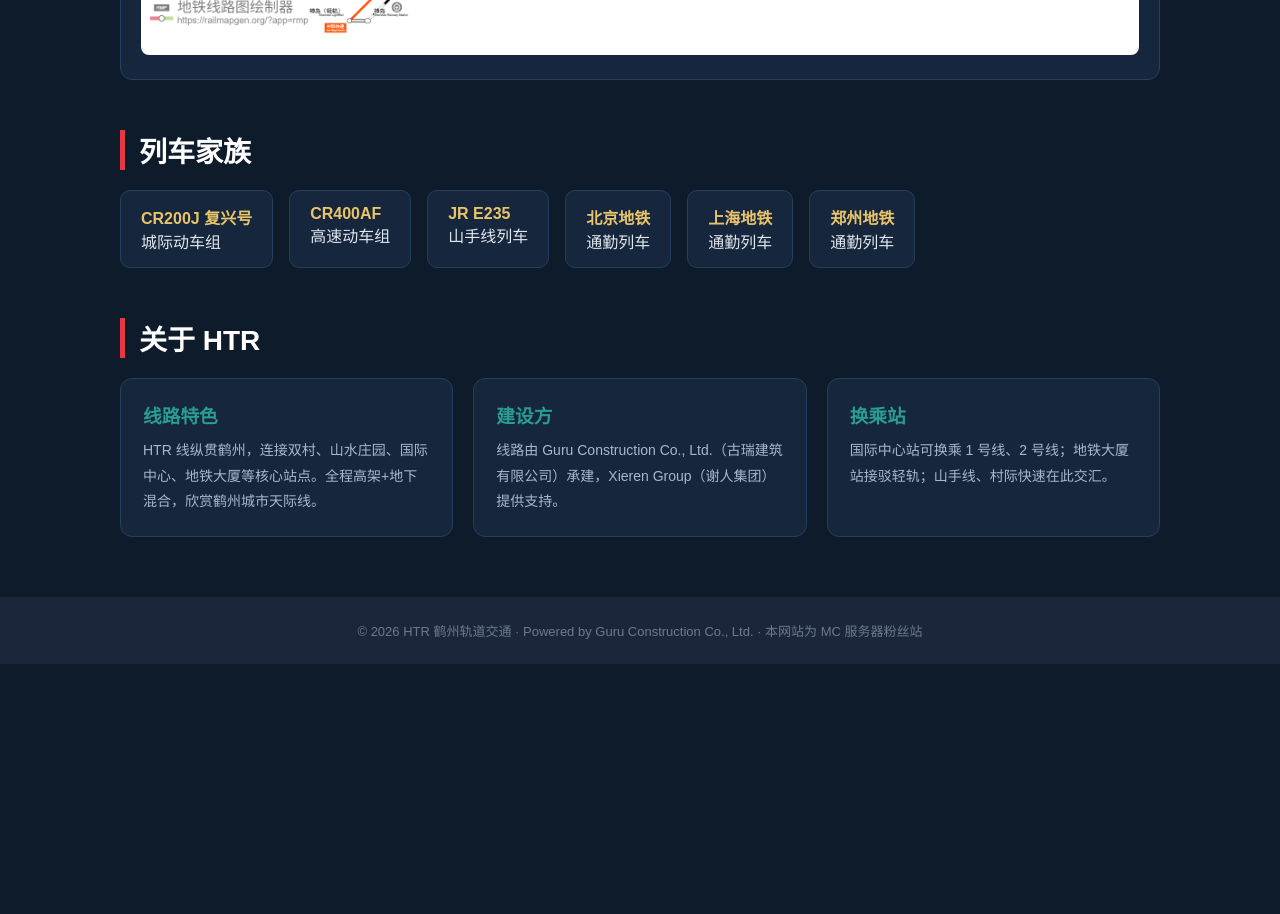
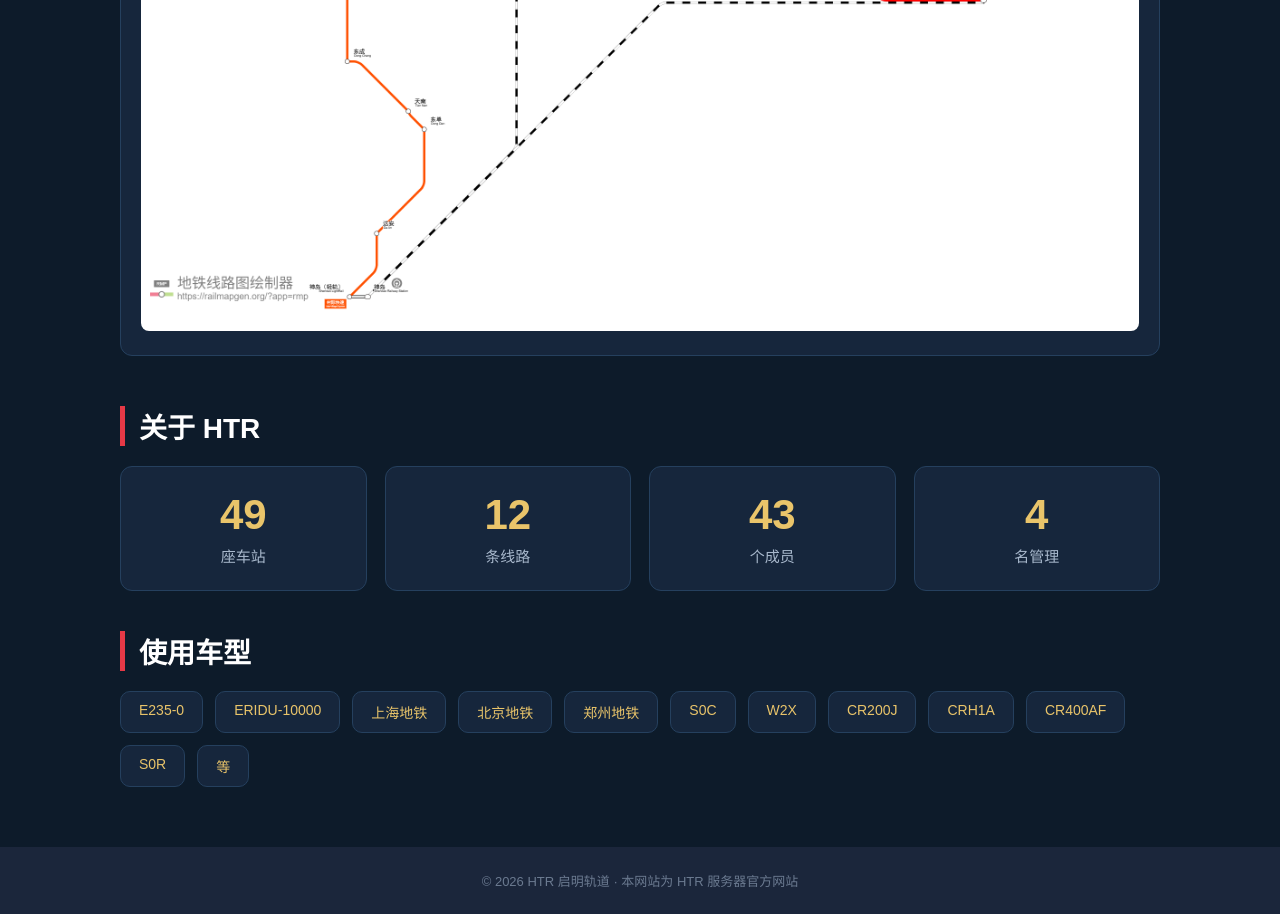
Before and after one commit to yshsxxs/htr-website, a plain HTML site: page index.html in a window 1280 px wide. Shown: the part 1300-2214 px from the top of the page. Before the commit the page ends 1964 px from the top, so only its background shows below. Drawn offline with Linux system fonts and the light colour scheme.

Commit message:
update: 腐竹要求版官网

```diff
--- a/index.html
+++ b/index.html
@@ -11,22 +11,22 @@ body { font-family: "Microsoft YaHei", "PingFang SC", sans-serif; background: #0
 .logo { background: #e63946; color: #fff; font-weight: 900; padding: 6px 14px; border-radius: 8px; font-size: 22px; letter-spacing: 2px; }
 .topbar nav a { color: #a8b8cc; text-decoration: none; margin-left: 22px; font-size: 15px; }
 .topbar nav a:hover { color: #fff; }
-.hero { background: linear-gradient(135deg, #1b263b 0%, #0d1b2a 60%, #1a3a5c 100%); padding: 80px 40px 60px; text-align: center; }
+.hero { background: linear-gradient(135deg, #1b263b 0%, #0d1b2a 60%, #1a3a5c 100%); padding: 90px 40px 70px; text-align: center; }
 .hero h1 { font-size: 52px; color: #fff; letter-spacing: 6px; }
 .hero h1 span { color: #e63946; }
-.hero p { margin-top: 16px; color: #a8b8cc; font-size: 18px; }
-.hero .line { display: inline-block; margin-top: 24px; background: #2a9d8f; color: #fff; padding: 8px 28px; border-radius: 20px; font-weight: bold; }
+.hero p { margin-top: 18px; color: #a8b8cc; font-size: 20px; line-height: 1.8; }
+.btn-join { display: inline-block; margin-top: 30px; background: #e63946; color: #fff; padding: 14px 48px; border-radius: 30px; font-size: 18px; font-weight: bold; text-decoration: none; }
+.btn-join:hover { background: #c12533; }
 section { max-width: 1100px; margin: 50px auto; padding: 0 30px; }
 h2 { font-size: 28px; color: #fff; margin-bottom: 20px; border-left: 5px solid #e63946; padding-left: 14px; }
-.grid { display: grid; grid-template-columns: repeat(auto-fit, minmax(300px, 1fr)); gap: 20px; }
-.card { background: #16263c; border-radius: 12px; padding: 22px; border: 1px solid #25405e; }
-.card h3 { color: #2a9d8f; margin-bottom: 10px; }
-.card p { color: #a8b8cc; font-size: 14px; line-height: 1.8; }
+.grid { display: grid; grid-template-columns: repeat(auto-fit, minmax(200px, 1fr)); gap: 18px; }
+.card { background: #16263c; border-radius: 12px; padding: 24px; border: 1px solid #25405e; text-align: center; }
+.card .num { font-size: 42px; color: #e9c46a; font-weight: 900; }
+.card .lbl { color: #a8b8cc; margin-top: 6px; font-size: 15px; }
 .mapbox { background: #16263c; border-radius: 12px; padding: 20px; border: 1px solid #25405e; }
 .mapbox img { width: 100%; border-radius: 8px; }
-.trainlist { display: flex; gap: 16px; flex-wrap: wrap; }
-.train { background: #16263c; border: 1px solid #25405e; border-radius: 10px; padding: 14px 20px; }
-.train b { color: #e9c46a; }
+.trains { display: flex; gap: 12px; flex-wrap: wrap; }
+.train { background: #16263c; border: 1px solid #25405e; border-radius: 10px; padding: 10px 18px; font-size: 14px; color: #e9c46a; }
 footer { background: #1b263b; text-align: center; padding: 24px; color: #6b7a90; font-size: 13px; margin-top: 60px; }
 </style>
 </head>
@@ -36,17 +36,25 @@ footer { background: #1b263b; text-align: center; padding: 24px; color: #6b7a90;
   <div class="logo">HTR</div>
   <nav>
     <a href="#home">首页</a>
+    <a href="#join">加入我们</a>
     <a href="#map">线路图</a>
-    <a href="#trains">列车</a>
-    <a href="#about">关于</a>
+    <a href="#about">关于HTR</a>
   </nav>
 </div>
 
 <div class="hero" id="home">
   <h1>HTR <span>启明轨道</span></h1>
-  <p>Qiming Rail — 启明星指引的轨道之路</p>
-  <div class="line">HTR LINE · 连接每一站</div>
+  <p>欢迎来到 HTR！这里有你想知道的任何关于 HTR 的东西！</p>
+  <a class="btn-join" href="#join">加入我们</a>
 </div>
+
+<section id="join">
+  <h2>加入我们</h2>
+  <div class="card" style="text-align:left">
+    <p style="color:#a8b8cc; font-size:16px; line-height:2">HTR（启明轨道）是一个 Minecraft MTR 模组服务器，欢迎每一位铁路爱好者！<br>
+    加入方式：加入 HTR 玩家群，获取服务器地址与最新资讯。</p>
+  </div>
+</section>
 
 <section id="map">
   <h2>线路图</h2>
@@ -55,38 +63,27 @@ footer { background: #1b263b; text-align: center; padding: 24px; color: #6b7a90;
   </div>
 </section>
 
-<section id="trains">
-  <h2>列车家族</h2>
-  <div class="trainlist">
-    <div class="train"><b>CR200J 复兴号</b><br>城际动车组</div>
-    <div class="train"><b>CR400AF</b><br>高速动车组</div>
-    <div class="train"><b>JR E235</b><br>山手线列车</div>
-    <div class="train"><b>北京地铁</b><br>通勤列车</div>
-    <div class="train"><b>上海地铁</b><br>通勤列车</div>
-    <div class="train"><b>郑州地铁</b><br>通勤列车</div>
-  </div>
-</section>
-
 <section id="about">
   <h2>关于 HTR</h2>
   <div class="grid">
-    <div class="card">
-      <h3>线路特色</h3>
-      <p>HTR 线纵贯鹤州，连接双村、山水庄园、国际中心、地铁大厦等核心站点。全程高架+地下混合，欣赏鹤州城市天际线。</p>
-    </div>
-    <div class="card">
-      <h3>建设方</h3>
-      <p>线路由 Guru Construction Co., Ltd.（古瑞建筑有限公司）承建，Xieren Group（谢人集团）提供支持。</p>
-    </div>
-    <div class="card">
-      <h3>换乘站</h3>
-      <p>国际中心站可换乘 1 号线、2 号线；地铁大厦站接驳轻轨；山手线、村际快速在此交汇。</p>
-    </div>
+    <div class="card"><div class="num">49</div><div class="lbl">座车站</div></div>
+    <div class="card"><div class="num">12</div><div class="lbl">条线路</div></div>
+    <div class="card"><div class="num">43</div><div class="lbl">个成员</div></div>
+    <div class="card"><div class="num">4</div><div class="lbl">名管理</div></div>
+  </div>
+  <h2 style="margin-top:40px">使用车型</h2>
+  <div class="trains">
+    <span class="train">E235-0</span><span class="train">ERIDU-10000</span>
+    <span class="train">上海地铁</span><span class="train">北京地铁</span>
+    <span class="train">郑州地铁</span><span class="train">S0C</span>
+    <span class="train">W2X</span><span class="train">CR200J</span>
+    <span class="train">CRH1A</span><span class="train">CR400AF</span>
+    <span class="train">S0R</span><span class="train">等</span>
   </div>
 </section>
 
 <footer>
-  © 2026 HTR 鹤州轨道交通 · Powered by Guru Construction Co., Ltd. · 本网站为 MC 服务器粉丝站
+  © 2026 HTR 启明轨道 · 本网站为 HTR 服务器官方网站
 </footer>
 
 </body>
```
